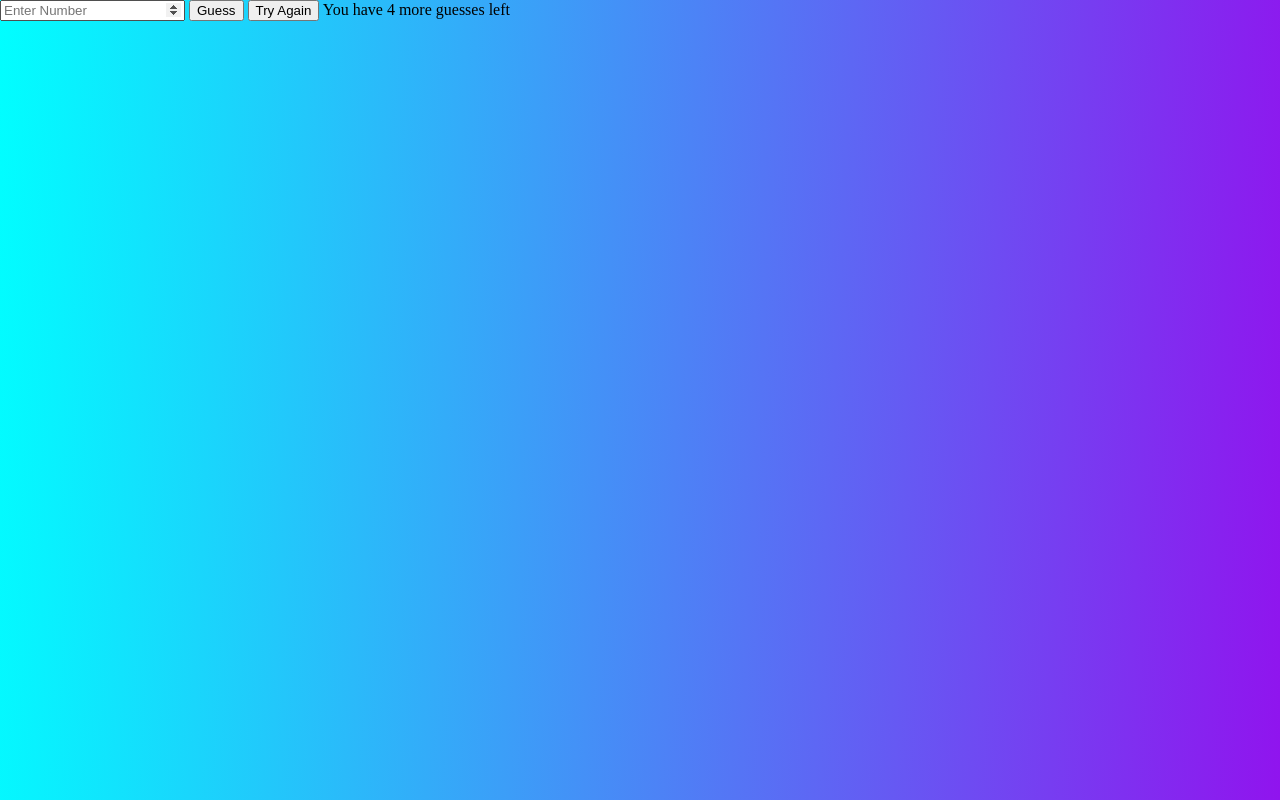
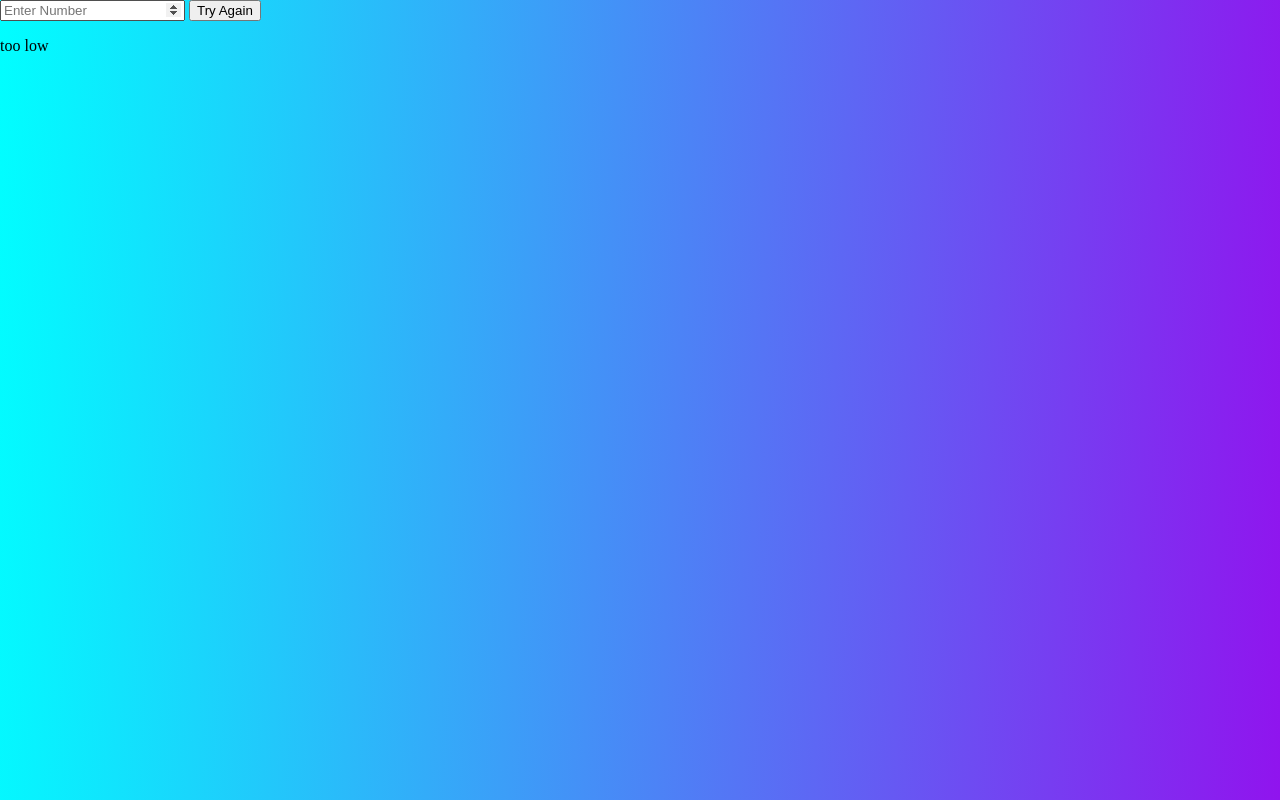
Before and after one commit to markjvoltaire/sept-week2, a website: page index.html in a window 1280 px wide. Both pictures are taken after a click on the button "Guess". Drawn offline with Linux system fonts and the light colour scheme.

Commit message:
function works

```diff
--- a/app.js
+++ b/app.js
@@ -3,17 +3,42 @@ const entry = document.getElementById('entry')
 const guessButton = document.getElementById('submitEntry')
 const reload = document.getElementById('tryAgain')
 const guessCounter = document.getElementById('guessCount')
-const resultText = document.getElementById('results')
+const resultText = document.getElementById('userMessage')
 
 // initialize global state
 let numbGuess = 4;
+
 const randomNumber = Math.floor(Math.random()* 20) + 1;
 
 
 // set event listeners
 guessButton.addEventListener('click', () => {
   const userGuess = Number(entry.value);
-  console.log(Number(entry.value));
+
+  if (userGuess < randomNumber) {
+    resultText.textContent = 'too low';
+  } else if(userGuess > randomNumber){
+    resultText.textContent = 'too high';
+  } else if (userGuess === randomNumber) {
+    resultText.textContent = ' Congrats You Did it!';
+  }
+
+
+
+
+
+  let userMessage;
+  if(userGuess === randomNumber){
+    userMessage = 'Great Job'
+  }else if (userGuess === 0){
+    'No More Guesses';
+    guessButton.style.display = 'none';
+  }else if (userGuess > randomNumber){
+    userMessage = 'number is too High';
+  }else if (userGuess < randomNumber);{
+    userMessage = 'number is too low';
+  }
+
 })
 
 
--- a/index.html
+++ b/index.html
@@ -22,8 +22,8 @@
         <button id="tryAgain">Try Again</button>
 
 
-        <span id="guessCount">You have 4 more guesses left</span>
-        <span id="results"></span>
+
+        <p id="userMessage"> Submit Answer </p>
 
 
         </section>
```
